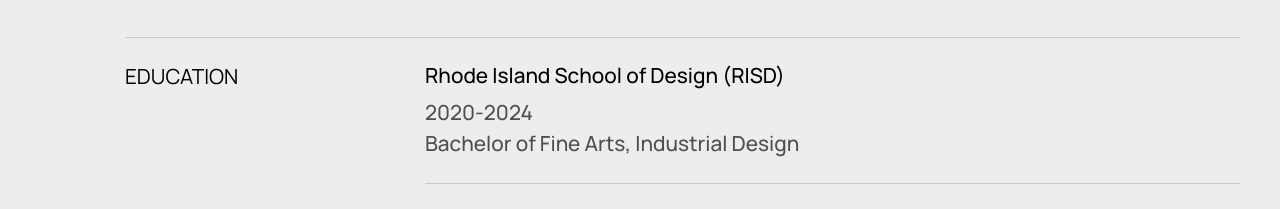
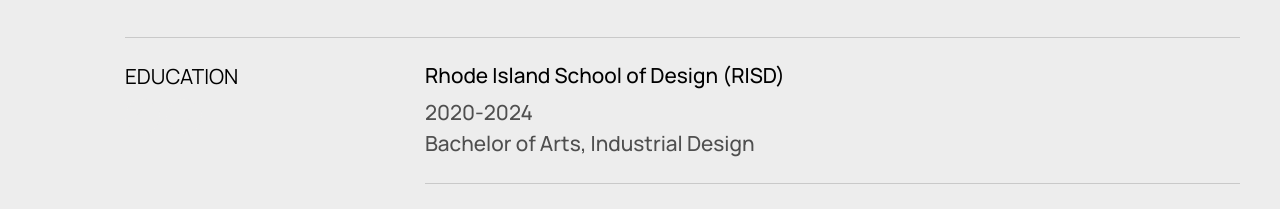
Before and after one commit to richardfxr/richardfxr, a Next.js app: page /about/resume in a window 1280 px wide. Shown: the part 940-1149 px from the top of the page. Built offline with nearby package versions, Linux system fonts and the light colour scheme.

Commit message:
🔵RCT: update RISD degree to Bachelor of Arts

```diff
--- a/pages/about/resume.js
+++ b/pages/about/resume.js
@@ -97,7 +97,7 @@ export default function Resume() {
                             <dt>Rhode Island School of Design (RISD)</dt>
                             <dd>
                                 <span>2020-2024</span>
-                                <span>Bachelor of Fine Arts, Industrial Design</span>
+                                <span>Bachelor of Arts, Industrial Design</span>
                             </dd>
                         </div>
                         <div>
```
Also changed, not shown: 1 other file (tests, documents, lock files or other folders).
